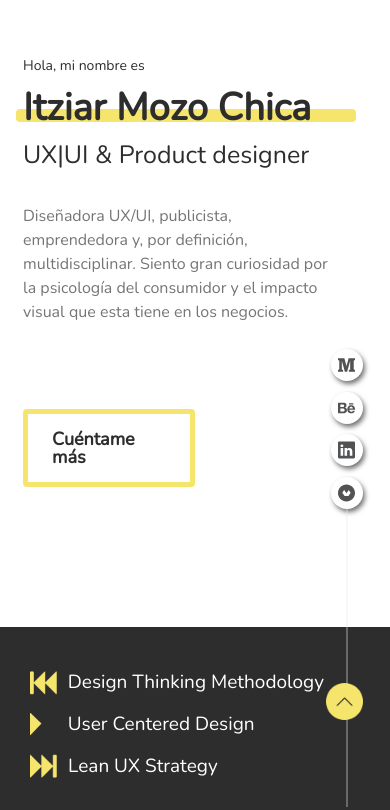
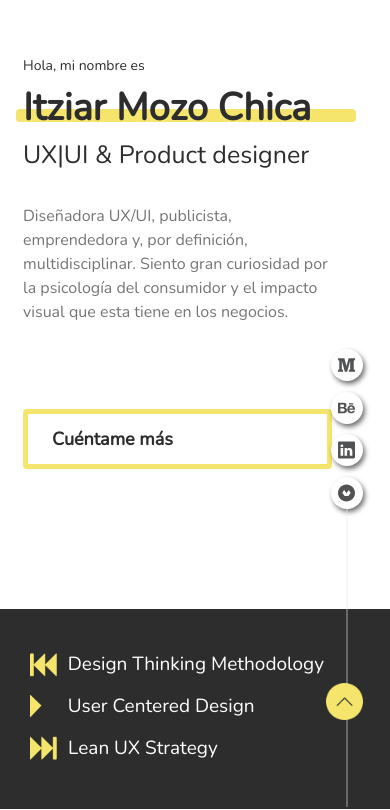
Before and after one commit to itziarmozo/portfolio, a plain HTML site: page index.html in a window 390 px wide. Shown: the part 111-921 px from the top of the page. Drawn offline with nearby package versions, Linux system fonts and the light colour scheme.

Commit message:
added onload function

```diff
--- a/index.js
+++ b/index.js
@@ -1,5 +1,6 @@
 
 
+window.onload = () => {
 
   var prevScrollpos = window.pageYOffset;
   window.onscroll = function() {
@@ -51,3 +52,4 @@ scrollToTopButton.onclick = function(e) {
     e.preventDefault();
     scrollToTop();
   }
+}
--- a/style.css
+++ b/style.css
@@ -17,6 +17,7 @@ body {
 
 
 /* Cabecera Logo+menu*/
+
 
 .header:hover{
   background-color: #ddd;
@@ -742,7 +743,6 @@ h4{
         width: 50%;
      }
 
-
      .menu {
         width:80%;
         display: flex;
@@ -1144,3 +1144,16 @@ h4{
      /* @media only screen and (min-width: 1440px) {
 
      } */
+
+
+     @media only screen and (min-width: 370px) and (max-width: 410px){
+
+        .contact-button{
+            margin-bottom: 110px;
+            margin-top: 20px;
+            width: 90%;
+            padding: 16px 24px;
+            border-radius:4px;
+            border:5px solid #F5E56C;
+        }
+     }
```
Lines whose indentation alone changed are shown as unchanged.
